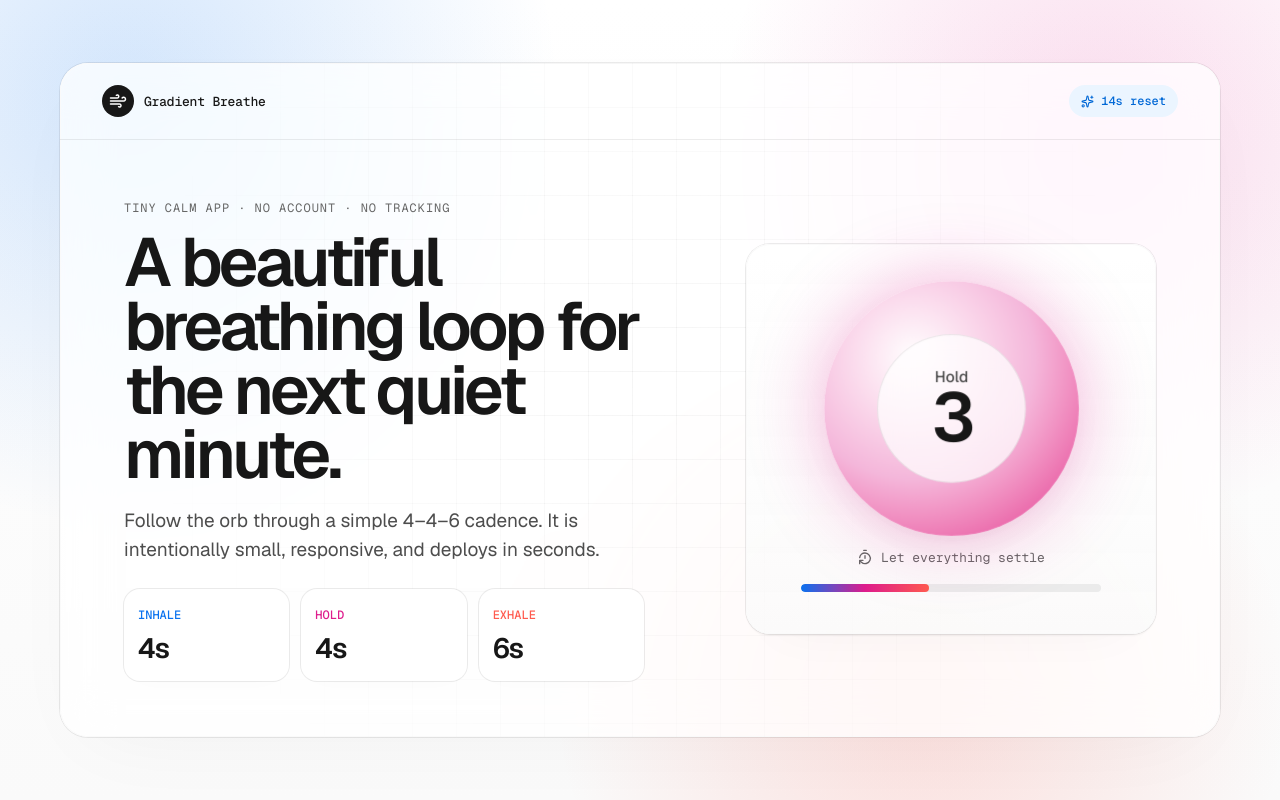
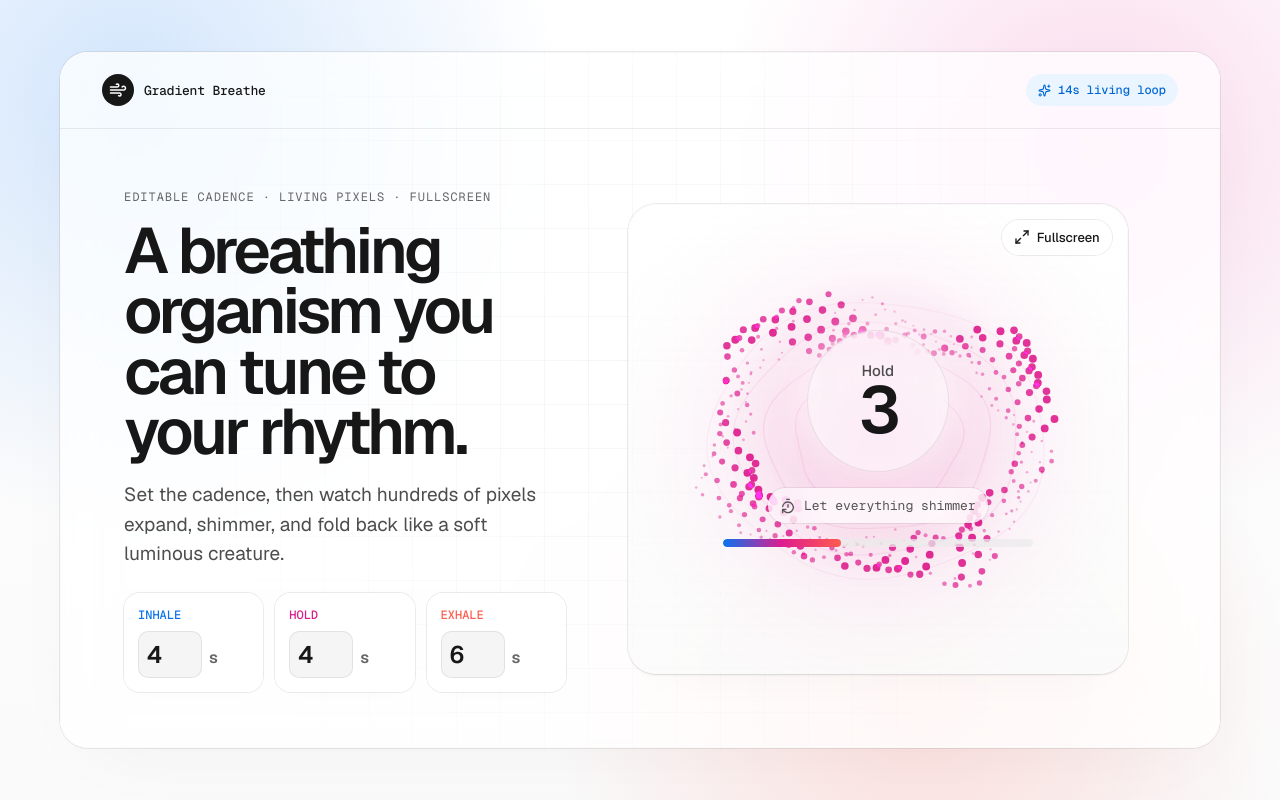
Before and after one commit to igal-hermes/gradient-breathe, a React (Vite) app: page / in a window 1280 px wide. Built offline with nearby package versions, Linux system fonts and the light colour scheme.

Commit message:
Add editable cadence and living fullscreen animation

```diff
--- a/src/main.jsx
+++ b/src/main.jsx
@@ -1,71 +1,202 @@
-import React, { useEffect, useMemo, useState } from 'react';
+import React, { useEffect, useMemo, useRef, useState } from 'react';
 import { createRoot } from 'react-dom/client';
-import { Sparkles, Wind, TimerReset } from 'lucide-react';
+import { Maximize2, Minimize2, Sparkles, TimerReset, Wind } from 'lucide-react';
 import './styles.css';
 
-const phases = [
-  { label: 'Inhale', seconds: 4, hint: 'Draw the light in', color: '#0a72ef' },
-  { label: 'Hold', seconds: 4, hint: 'Let everything settle', color: '#de1d8d' },
-  { label: 'Exhale', seconds: 6, hint: 'Release the static', color: '#ff5b4f' },
+const phaseMeta = [
+  { key: 'inhale', label: 'Inhale', hint: 'Draw the light in', color: '#0a72ef' },
+  { key: 'hold', label: 'Hold', hint: 'Let everything shimmer', color: '#de1d8d' },
+  { key: 'exhale', label: 'Exhale', hint: 'Release the static', color: '#ff5b4f' },
 ];
 
-function App() {
-  const [tick, setTick] = useState(0);
-  const cycle = useMemo(() => phases.reduce((sum, phase) => sum + phase.seconds, 0), []);
-  const cycleTick = tick % cycle;
+function clampDuration(value) {
+  const parsed = Number(value);
+  if (!Number.isFinite(parsed)) return 1;
+  return Math.max(1, Math.min(30, Math.round(parsed)));
+}
 
-  let cursor = 0;
-  const phaseIndex = phases.findIndex((phase) => {
-    const inside = cycleTick >= cursor && cycleTick < cursor + phase.seconds;
-    cursor += phase.seconds;
-    return inside;
-  });
-  const phase = phases[phaseIndex];
-  const phaseStart = phases.slice(0, phaseIndex).reduce((sum, p) => sum + p.seconds, 0);
-  const remaining = phase.seconds - (cycleTick - phaseStart);
-  const progress = ((cycleTick + 1) / cycle) * 100;
+function useBreathClock(durations) {
+  const [elapsed, setElapsed] = useState(0);
+  const started = useRef(performance.now());
+  const cycle = useMemo(() => phaseMeta.reduce((sum, phase) => sum + durations[phase.key], 0), [durations]);
 
   useEffect(() => {
-    const id = setInterval(() => setTick((value) => value + 1), 1000);
-    return () => clearInterval(id);
+    started.current = performance.now();
+    setElapsed(0);
+  }, [cycle]);
+
+  useEffect(() => {
+    let frame;
+    const loop = (now) => {
+      setElapsed((now - started.current) / 1000);
+      frame = requestAnimationFrame(loop);
+    };
+    frame = requestAnimationFrame(loop);
+    return () => cancelAnimationFrame(frame);
   }, []);
+
+  const cycleTime = cycle ? elapsed % cycle : 0;
+  let cursor = 0;
+  let activeIndex = 0;
+  for (let i = 0; i < phaseMeta.length; i += 1) {
+    const length = durations[phaseMeta[i].key];
+    if (cycleTime >= cursor && cycleTime < cursor + length) {
+      activeIndex = i;
+      break;
+    }
+    cursor += length;
+  }
+
+  const phase = phaseMeta[activeIndex];
+  const phaseStart = phaseMeta.slice(0, activeIndex).reduce((sum, p) => sum + durations[p.key], 0);
+  const local = cycleTime - phaseStart;
+  const phaseProgress = local / durations[phase.key];
+  const remaining = Math.max(1, Math.ceil(durations[phase.key] - local));
+  const cycleProgress = ((cycleTime / cycle) * 100) || 0;
+
+  return { phase, phaseProgress, remaining, cycle, cycleProgress, elapsed };
+}
+
+function OrganismCanvas({ phase, phaseProgress, elapsed, fullscreen }) {
+  const canvasRef = useRef(null);
+
+  useEffect(() => {
+    const canvas = canvasRef.current;
+    const ctx = canvas.getContext('2d');
+    let raf;
+    const particles = Array.from({ length: 360 }, (_, i) => ({
+      seed: i * 12.9898,
+      lane: i / 360,
+      jitter: (i % 17) / 17,
+    }));
+
+    const resize = () => {
+      const rect = canvas.getBoundingClientRect();
+      const dpr = Math.min(window.devicePixelRatio || 1, 2);
+      canvas.width = Math.max(1, Math.floor(rect.width * dpr));
+      canvas.height = Math.max(1, Math.floor(rect.height * dpr));
+      ctx.setTransform(dpr, 0, 0, dpr, 0, 0);
+    };
+
+    const draw = () => {
+      const w = canvas.clientWidth;
+      const h = canvas.clientHeight;
+      const cx = w / 2;
+      const cy = h / 2;
+      const min = Math.min(w, h);
+      const inhaleScale = phase.key === 'inhale' ? phaseProgress : phase.key === 'hold' ? 1 : 1 - phaseProgress;
+      const breath = 0.74 + inhaleScale * 0.28;
+      const pulse = Math.sin(elapsed * 1.8) * 0.02 + Math.sin(elapsed * 0.43) * 0.035;
+      const radius = min * (fullscreen ? 0.28 : 0.31) * (breath + pulse);
+
+      ctx.clearRect(0, 0, w, h);
+      const bg = ctx.createRadialGradient(cx, cy, min * 0.04, cx, cy, min * 0.62);
+      bg.addColorStop(0, `${phase.color}26`);
+      bg.addColorStop(0.42, `${phase.color}10`);
+      bg.addColorStop(1, 'rgba(255,255,255,0)');
+      ctx.fillStyle = bg;
+      ctx.fillRect(0, 0, w, h);
+
+      ctx.globalCompositeOperation = 'lighter';
+      for (const p of particles) {
+        const angle = p.lane * Math.PI * 2 + elapsed * (0.16 + p.jitter * 0.12);
+        const wave = Math.sin(angle * 4 + elapsed * 2.1 + p.seed) * 0.16 + Math.cos(angle * 7 - elapsed * 1.25) * 0.07;
+        const membrane = radius * (1 + wave);
+        const spiral = Math.sin(elapsed * 0.6 + p.seed) * min * 0.018;
+        const x = cx + Math.cos(angle) * (membrane + spiral);
+        const y = cy + Math.sin(angle) * (membrane * 0.82 + spiral) + Math.sin(angle * 3 + elapsed) * min * 0.025;
+        const depth = 0.45 + 0.55 * Math.sin(angle + elapsed * 0.7 + p.seed);
+        const size = (fullscreen ? 1.8 : 1.35) + depth * (fullscreen ? 3.5 : 2.6);
+        ctx.beginPath();
+        ctx.fillStyle = phase.color + Math.floor(90 + depth * 135).toString(16).padStart(2, '0');
+        ctx.arc(x, y, size, 0, Math.PI * 2);
+        ctx.fill();
+      }
+
+      for (let ring = 0; ring < 4; ring += 1) {
+        ctx.beginPath();
+        ctx.lineWidth = 1.2;
+        ctx.strokeStyle = phase.color + (26 - ring * 4).toString(16).padStart(2, '0');
+        const r = radius * (0.56 + ring * 0.18 + Math.sin(elapsed + ring) * 0.015);
+        for (let i = 0; i <= 220; i += 1) {
+          const a = (i / 220) * Math.PI * 2;
+          const wobble = Math.sin(a * 5 + elapsed * 1.6 + ring) * min * 0.008;
+          const x = cx + Math.cos(a) * (r + wobble);
+          const y = cy + Math.sin(a) * ((r + wobble) * 0.82);
+          if (i === 0) ctx.moveTo(x, y); else ctx.lineTo(x, y);
+        }
+        ctx.closePath();
+        ctx.stroke();
+      }
+      ctx.globalCompositeOperation = 'source-over';
+      raf = requestAnimationFrame(draw);
+    };
+
+    resize();
+    window.addEventListener('resize', resize);
+    raf = requestAnimationFrame(draw);
+    return () => {
+      cancelAnimationFrame(raf);
+      window.removeEventListener('resize', resize);
+    };
+  }, [phase, phaseProgress, elapsed, fullscreen]);
+
+  return <canvas className="organism-canvas" ref={canvasRef} aria-hidden="true" />;
+}
+
+function App() {
+  const [durations, setDurations] = useState({ inhale: 4, hold: 4, exhale: 6 });
+  const [isFullscreen, setFullscreen] = useState(false);
+  const stageRef = useRef(null);
+  const { phase, phaseProgress, remaining, cycle, cycleProgress, elapsed } = useBreathClock(durations);
+
+  useEffect(() => {
+    const onChange = () => setFullscreen(Boolean(document.fullscreenElement));
+    document.addEventListener('fullscreenchange', onChange);
+    return () => document.removeEventListener('fullscreenchange', onChange);
+  }, []);
+
+  const updateDuration = (key, value) => setDurations((prev) => ({ ...prev, [key]: clampDuration(value) }));
+  const toggleFullscreen = async () => {
+    if (!document.fullscreenElement) await stageRef.current?.requestFullscreen();
+    else await document.exitFullscreen();
+  };
 
   return (
     <main className="shell">
       <section className="hero-card">
         <nav className="nav">
           <div className="brand"><span className="logo"><Wind size={18}/></span> Gradient Breathe</div>
-          <span className="pill"><Sparkles size={13}/> {cycle}s reset</span>
+          <span className="pill"><Sparkles size={13}/> {cycle}s living loop</span>
         </nav>
 
         <div className="hero-grid">
           <div className="copy">
-            <span className="eyebrow">tiny calm app · no account · no tracking</span>
-            <h1>A beautiful breathing loop for the next quiet minute.</h1>
-            <p>Follow the orb through a simple 4–4–6 cadence. It is intentionally small, responsive, and deploys in seconds.</p>
+            <span className="eyebrow">editable cadence · living pixels · fullscreen</span>
+            <h1>A breathing organism you can tune to your rhythm.</h1>
+            <p>Set the cadence, then watch hundreds of pixels expand, shimmer, and fold back like a soft luminous creature.</p>
 
-            <div className="stats">
-              {phases.map((item) => (
-                <div className="stat" key={item.label} style={{ '--accent': item.color }}>
+            <div className="controls" aria-label="Breathing duration controls">
+              {phaseMeta.map((item) => (
+                <label className="duration-card" key={item.key} style={{ '--accent': item.color }}>
                   <span>{item.label}</span>
-                  <strong>{item.seconds}s</strong>
-                </div>
+                  <div><input type="number" min="1" max="30" value={durations[item.key]} onChange={(e) => updateDuration(item.key, e.target.value)} /><b>s</b></div>
+                </label>
               ))}
             </div>
           </div>
 
-          <div className="breather" style={{ '--phase-color': phase.color }}>
-            <div className={`orb phase-${phase.label.toLowerCase()}`}>
-              <div className="orb-core">
-                <span>{phase.label}</span>
-                <strong>{remaining}</strong>
-              </div>
+          <div ref={stageRef} className="breather" style={{ '--phase-color': phase.color }}>
+            <OrganismCanvas phase={phase} phaseProgress={phaseProgress} elapsed={elapsed} fullscreen={isFullscreen} />
+            <button className="fullscreen-btn" onClick={toggleFullscreen} aria-label="Toggle fullscreen animation">
+              {isFullscreen ? <Minimize2 size={16}/> : <Maximize2 size={16}/>} {isFullscreen ? 'Exit' : 'Fullscreen'}
+            </button>
+            <div className="orb-core">
+              <span>{phase.label}</span>
+              <strong>{remaining}</strong>
             </div>
-            <div className="caption">
-              <TimerReset size={16}/>
-              <span>{phase.hint}</span>
-            </div>
-            <div className="progress"><span style={{ width: `${progress}%` }} /></div>
+            <div className="caption"><TimerReset size={16}/><span>{phase.hint}</span></div>
+            <div className="progress"><span style={{ width: `${cycleProgress}%` }} /></div>
           </div>
         </div>
       </section>
--- a/src/styles.css
+++ b/src/styles.css
@@ -9,6 +9,7 @@
 
 * { box-sizing: border-box; }
 body { margin: 0; min-height: 100vh; overflow-x: hidden; }
+button, input { font: inherit; }
 
 .shell {
   min-height: 100vh;
@@ -53,7 +54,7 @@ body { margin: 0; min-height: 100vh; overflow-x: hidden; }
   border-bottom: 1px solid rgba(23,23,23,.08);
 }
 
-.brand, .pill, .caption, .eyebrow, .stat span { font-family: 'Geist Mono', ui-monospace, SFMono-Regular, Menlo, monospace; }
+.brand, .pill, .caption, .eyebrow, .duration-card span { font-family: 'Geist Mono', ui-monospace, SFMono-Regular, Menlo, monospace; }
 .brand { display: flex; align-items: center; gap: 10px; font-size: 13px; font-weight: 500; letter-spacing: -.2px; }
 .logo { width: 32px; height: 32px; border-radius: 50%; display: grid; place-items: center; background: #171717; color: #fff; }
 .pill { display: inline-flex; align-items: center; gap: 7px; padding: 8px 12px; border-radius: 999px; color: #0068d6; background: #ebf5ff; font-size: 12px; font-weight: 500; }
@@ -62,55 +63,79 @@ body { margin: 0; min-height: 100vh; overflow-x: hidden; }
   position: relative;
   z-index: 1;
   display: grid;
-  grid-template-columns: minmax(0, 1fr) minmax(300px, 410px);
-  gap: clamp(22px, 5vw, 62px);
+  grid-template-columns: minmax(0, .94fr) minmax(340px, 500px);
+  gap: clamp(24px, 5vw, 62px);
   align-items: center;
   padding: clamp(24px, 5vw, 56px) clamp(20px, 5vw, 64px);
 }
 
 .eyebrow { display: inline-flex; margin-bottom: 16px; color: #666; text-transform: uppercase; letter-spacing: .08em; font-size: 12px; }
-h1 { margin: 0; max-width: 720px; font-size: clamp(38px, 6.1vw, 68px); line-height: .94; letter-spacing: clamp(-3.8px, -.055em, -1.8px); font-weight: 600; }
-p { margin: 18px 0 0; max-width: 620px; color: #4d4d4d; font-size: clamp(16px, 1.7vw, 19px); line-height: 1.56; }
+h1 { margin: 0; max-width: 660px; font-size: clamp(38px, 5.8vw, 64px); line-height: .94; letter-spacing: clamp(-3.5px, -.055em, -1.8px); font-weight: 600; }
+p { margin: 18px 0 0; max-width: 570px; color: #4d4d4d; font-size: clamp(16px, 1.7vw, 19px); line-height: 1.56; }
 
-.stats { display: grid; grid-template-columns: repeat(3, 1fr); gap: 12px; max-width: 520px; margin-top: 24px; }
-.stat { padding: 14px; border-radius: 16px; background: #fff; box-shadow: rgba(0,0,0,.08) 0 0 0 1px, rgba(0,0,0,.04) 0 8px 24px -16px; }
-.stat span { color: var(--accent); font-size: 12px; font-weight: 500; text-transform: uppercase; }
-.stat strong { display: block; margin-top: 7px; font-size: 28px; letter-spacing: -1.4px; }
+.controls { display: grid; grid-template-columns: repeat(3, 1fr); gap: 12px; max-width: 540px; margin-top: 24px; }
+.duration-card { padding: 14px; border-radius: 16px; background: rgba(255,255,255,.86); box-shadow: rgba(0,0,0,.08) 0 0 0 1px, rgba(0,0,0,.04) 0 8px 24px -16px; }
+.duration-card span { display: block; color: var(--accent); font-size: 12px; font-weight: 500; text-transform: uppercase; }
+.duration-card div { display: flex; align-items: baseline; gap: 7px; margin-top: 8px; }
+.duration-card input { width: 64px; border: 0; outline: 0; border-radius: 10px; background: #f5f5f5; color: #171717; padding: 8px 9px; font-size: 24px; font-weight: 600; letter-spacing: -1px; box-shadow: rgba(0,0,0,.08) 0 0 0 1px inset; }
+.duration-card input:focus { box-shadow: #0a72ef 0 0 0 2px; background: #fff; }
+.duration-card b { font-size: 16px; color: #666; }
 
-.breather { min-height: 390px; display: grid; place-items: center; align-content: center; gap: 18px; border-radius: 24px; background: linear-gradient(180deg, rgba(255,255,255,.9), rgba(250,250,250,.72)); box-shadow: rgba(0,0,0,.08) 0 0 0 1px, rgba(0,0,0,.04) 0 2px 2px, rgba(0,0,0,.04) 0 28px 48px -32px, #fafafa 0 0 0 1px inset; }
-.orb { width: clamp(180px, 24vw, 245px); aspect-ratio: 1; border-radius: 50%; display: grid; place-items: center; background: radial-gradient(circle at 35% 30%, #fff, color-mix(in srgb, var(--phase-color) 32%, white), var(--phase-color)); box-shadow: color-mix(in srgb, var(--phase-color) 34%, transparent) 0 0 72px, rgba(0,0,0,.1) 0 18px 54px -30px; animation: breathe 14s ease-in-out infinite; }
-.orb-core { width: 58%; aspect-ratio: 1; border-radius: 50%; display: grid; place-items: center; align-content: center; background: rgba(255,255,255,.72); box-shadow: rgba(0,0,0,.08) 0 0 0 1px inset; backdrop-filter: blur(16px); }
+.breather {
+  min-height: 470px;
+  position: relative;
+  display: grid;
+  place-items: center;
+  align-content: center;
+  gap: 16px;
+  border-radius: 28px;
+  overflow: hidden;
+  background:
+    radial-gradient(circle at 50% 48%, color-mix(in srgb, var(--phase-color) 12%, transparent), transparent 45%),
+    linear-gradient(180deg, rgba(255,255,255,.92), rgba(250,250,250,.74));
+  box-shadow: rgba(0,0,0,.08) 0 0 0 1px, rgba(0,0,0,.04) 0 2px 2px, rgba(0,0,0,.04) 0 28px 48px -32px, #fafafa 0 0 0 1px inset;
+}
+
+.organism-canvas { position: absolute; inset: 0; width: 100%; height: 100%; }
+.orb-core { position: relative; z-index: 2; width: 142px; aspect-ratio: 1; border-radius: 50%; display: grid; place-items: center; align-content: center; background: rgba(255,255,255,.66); box-shadow: rgba(0,0,0,.08) 0 0 0 1px inset, rgba(255,255,255,.65) 0 0 40px 8px; backdrop-filter: blur(18px); }
 .orb-core span { color: #4d4d4d; font-size: 15px; font-weight: 500; }
 .orb-core strong { font-size: clamp(52px, 7vw, 66px); line-height: .9; letter-spacing: -4px; }
-.caption { display: inline-flex; align-items: center; gap: 8px; color: #666; font-size: 13px; }
-.progress { width: min(300px, 78%); height: 8px; overflow: hidden; border-radius: 999px; background: #ebebeb; }
-.progress span { display: block; height: 100%; border-radius: inherit; background: linear-gradient(90deg, #0a72ef, #de1d8d, #ff5b4f); transition: width .8s cubic-bezier(.2,.8,.2,1); }
+.caption { position: relative; z-index: 2; display: inline-flex; align-items: center; gap: 8px; padding: 9px 12px; border-radius: 999px; color: #555; background: rgba(255,255,255,.72); box-shadow: rgba(0,0,0,.07) 0 0 0 1px; font-size: 13px; backdrop-filter: blur(16px); }
+.progress { position: relative; z-index: 2; width: min(310px, 78%); height: 8px; overflow: hidden; border-radius: 999px; background: rgba(235,235,235,.74); }
+.progress span { display: block; height: 100%; border-radius: inherit; background: linear-gradient(90deg, #0a72ef, #de1d8d, #ff5b4f); transition: width .12s linear; }
+.fullscreen-btn { position: absolute; z-index: 3; top: 16px; right: 16px; display: inline-flex; align-items: center; gap: 7px; border: 0; border-radius: 999px; padding: 9px 12px; color: #171717; background: rgba(255,255,255,.72); box-shadow: rgba(0,0,0,.08) 0 0 0 1px, rgba(0,0,0,.08) 0 8px 30px -18px; backdrop-filter: blur(14px); cursor: pointer; font-size: 13px; font-weight: 500; }
+.fullscreen-btn:hover { background: #fff; }
 
-@keyframes breathe { 0%, 100% { transform: scale(.82); } 28%, 57% { transform: scale(1.04); } }
+.breather:fullscreen { width: 100vw; height: 100vh; border-radius: 0; background: radial-gradient(circle at 50% 48%, color-mix(in srgb, var(--phase-color) 28%, transparent), #050509 62%); color: white; }
+.breather:fullscreen .orb-core { width: min(230px, 28vmin); background: rgba(255,255,255,.11); color: #fff; box-shadow: rgba(255,255,255,.16) 0 0 0 1px inset, color-mix(in srgb, var(--phase-color) 42%, transparent) 0 0 90px 12px; }
+.breather:fullscreen .orb-core span, .breather:fullscreen .caption { color: rgba(255,255,255,.82); }
+.breather:fullscreen .caption, .breather:fullscreen .fullscreen-btn { background: rgba(255,255,255,.1); color: #fff; box-shadow: rgba(255,255,255,.16) 0 0 0 1px; }
+.breather:fullscreen .progress { width: min(520px, 62vw); background: rgba(255,255,255,.14); }
 
-@media (max-height: 680px) and (min-width: 821px) {
+@media (max-height: 700px) and (min-width: 821px) {
   .shell { padding: 10px; }
-  .hero-grid { padding-block: 24px; grid-template-columns: minmax(0, 1.1fr) minmax(280px, 360px); }
-  h1 { font-size: clamp(36px, 5.4vw, 58px); }
+  .hero-grid { padding-block: 22px; grid-template-columns: minmax(0, .95fr) minmax(320px, 440px); }
+  h1 { font-size: clamp(36px, 5vw, 55px); }
   p { font-size: 16px; line-height: 1.48; }
-  .stats { margin-top: 18px; }
-  .stat { padding: 11px 13px; }
-  .stat strong { font-size: 24px; }
-  .breather { min-height: 332px; gap: 14px; }
-  .orb { width: 190px; }
+  .controls { margin-top: 18px; }
+  .duration-card { padding: 11px 13px; }
+  .duration-card input { font-size: 22px; padding-block: 6px; }
+  .breather { min-height: 360px; }
+  .orb-core { width: 122px; }
 }
 
-@media (max-width: 820px) {
+@media (max-width: 860px) {
   .hero-card { border-radius: 22px; }
   .nav { align-items: flex-start; }
   .hero-grid { grid-template-columns: 1fr; }
-  .breather { min-height: 380px; }
-  .stats { grid-template-columns: 1fr; }
+  .breather { min-height: 430px; }
 }
 
-@media (max-width: 520px) {
+@media (max-width: 560px) {
   .shell { padding: 10px; }
   .nav { flex-direction: column; }
   h1 { font-size: 42px; }
   .hero-grid { padding-inline: 18px; }
+  .controls { grid-template-columns: 1fr; }
+  .breather { min-height: 390px; }
 }
```
